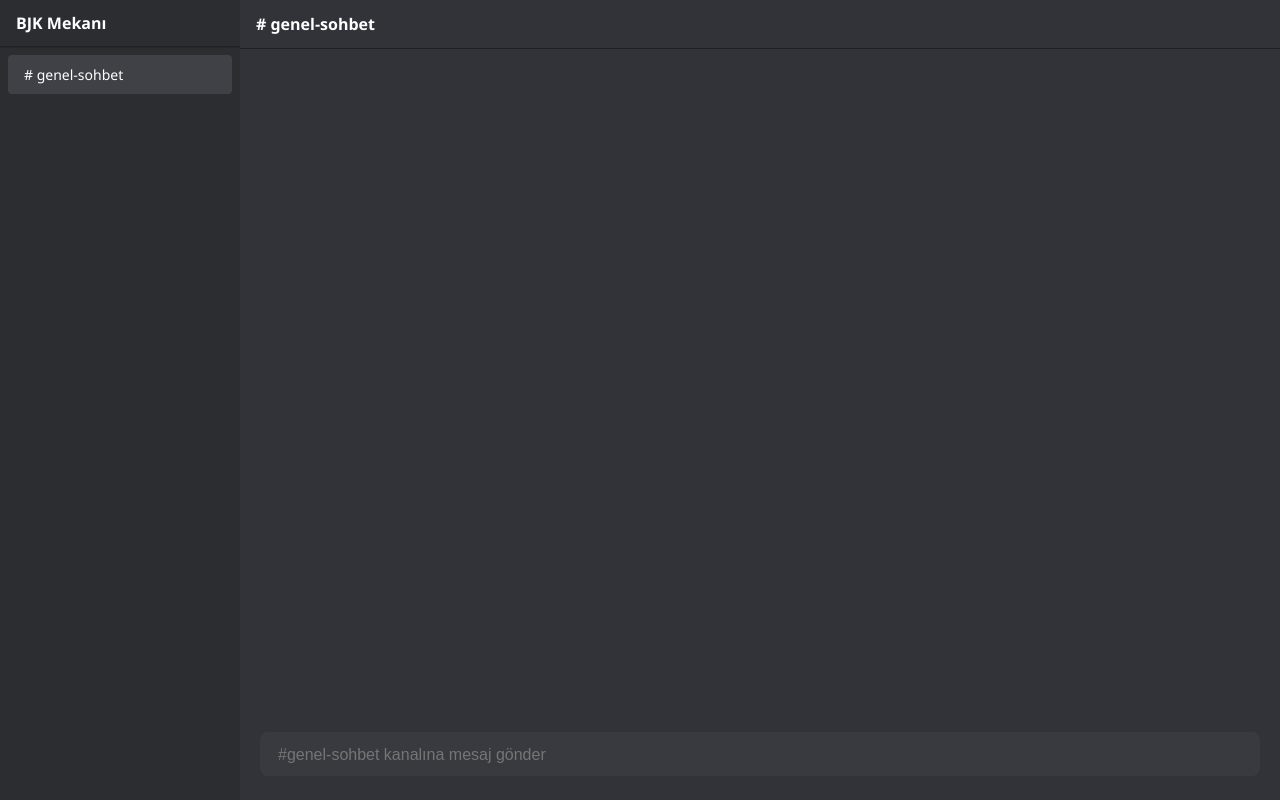
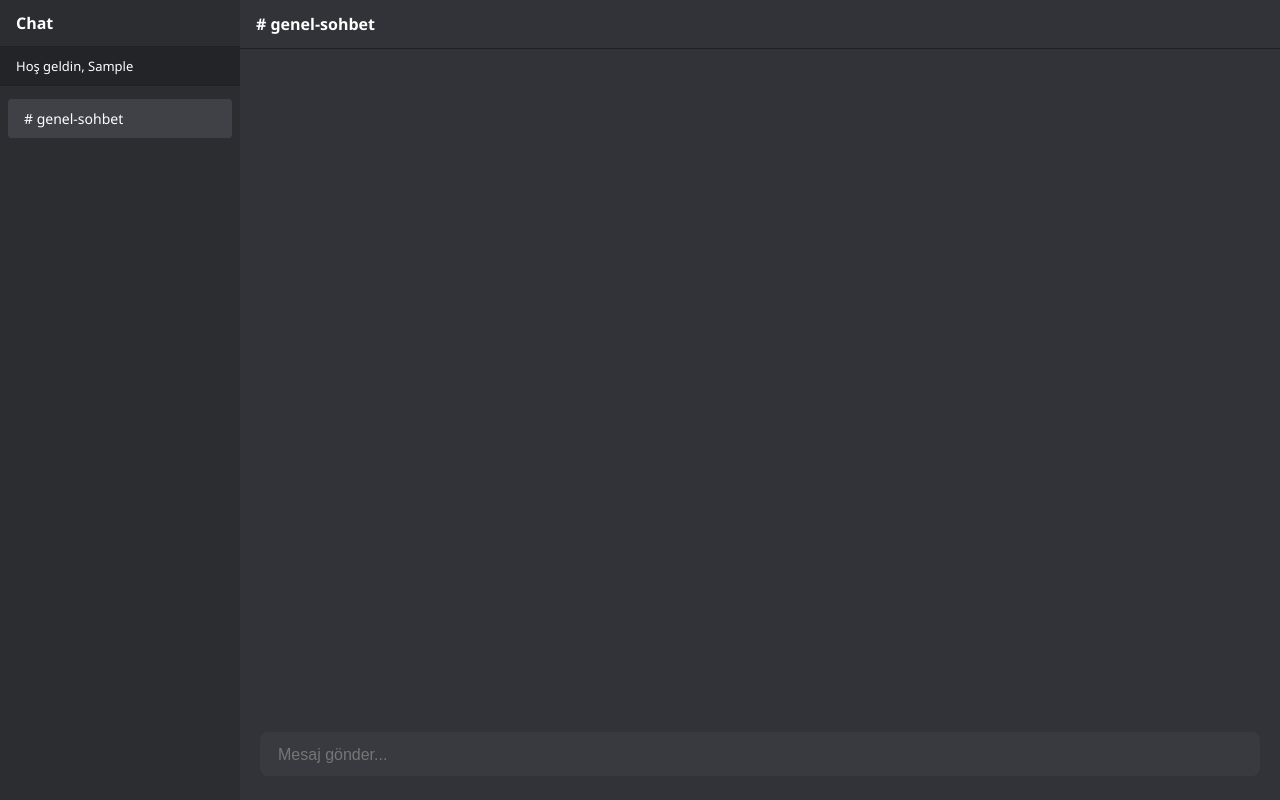
Before and after one commit to mrtimp7/chat, a Flask app: page / in a window 1280 px wide. Run offline with Flask 3, Linux system fonts and the light colour scheme; the visitor is signed in with stand-in values (Sample User, id 1); tables that the repository leaves empty hold one stand-in row (values such as "Sample post"); some libraries are stand-ins or nearby versions.

Commit message:
Update index.html

```diff
--- a/templates/index.html
+++ b/templates/index.html
@@ -2,7 +2,7 @@
 <html lang="tr">
 <head>
     <meta charset="UTF-8">
-    <title>Mert Chat</title>
+    <title>Chat</title>
     <script src="https://cdn.socket.io/4.7.5/socket.io.min.js"></script>
     <script src="https://code.jquery.com/jquery-3.6.0.min.js"></script>
     <style>
@@ -11,6 +11,7 @@
 
         .sidebar { width: 240px; background-color: #2b2d31; display: flex; flex-direction: column; }
         .server-header { padding: 12px 16px; font-weight: bold; color: white; border-bottom: 1px solid #1f2124; box-shadow: 0 1px 0 rgba(0,0,0,0.1); }
+        .user-welcome { padding: 10px 16px; color: #ffffff; font-size: 13px; background: #232428; margin-bottom: 5px; border-bottom: 1px solid #1f2124; }
         .channel-name { padding: 10px 16px; color: white; background: #3f4147; margin: 8px; border-radius: 4px; font-size: 14px; }
 
         .chat-area { flex: 1; display: flex; flex-direction: column; }
@@ -33,7 +34,8 @@
 <body>
     <div class="app-container">
         <div class="sidebar">
-            <div class="server-header">BJK Mekanı</div>
+            <div class="server-header">Chat</div>
+            <div class="user-welcome">Hoş geldin, {{ user.username.capitalize() }}</div>
             <div class="channel-name"># genel-sohbet</div>
         </div>
         <div class="chat-area">
@@ -41,7 +43,7 @@
             <div id="messages"></div>
             <div class="input-area">
                 <div class="input-box">
-                    <input id="myMessage" type="text" placeholder="#genel-sohbet kanalına mesaj gönder" autocomplete="off">
+                    <input id="myMessage" type="text" placeholder="Mesaj gönder..." autocomplete="off">
                 </div>
             </div>
         </div>
```
